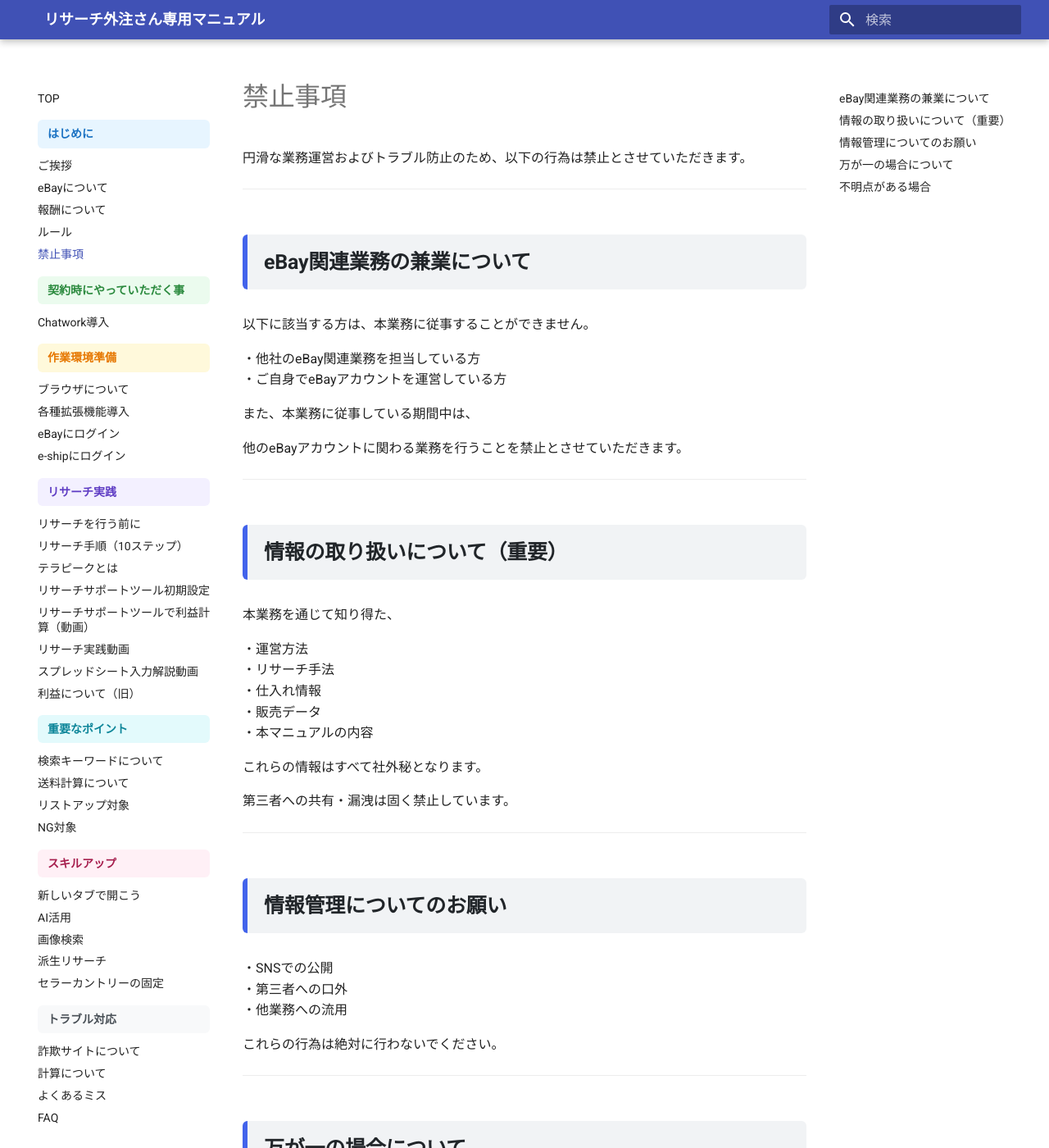
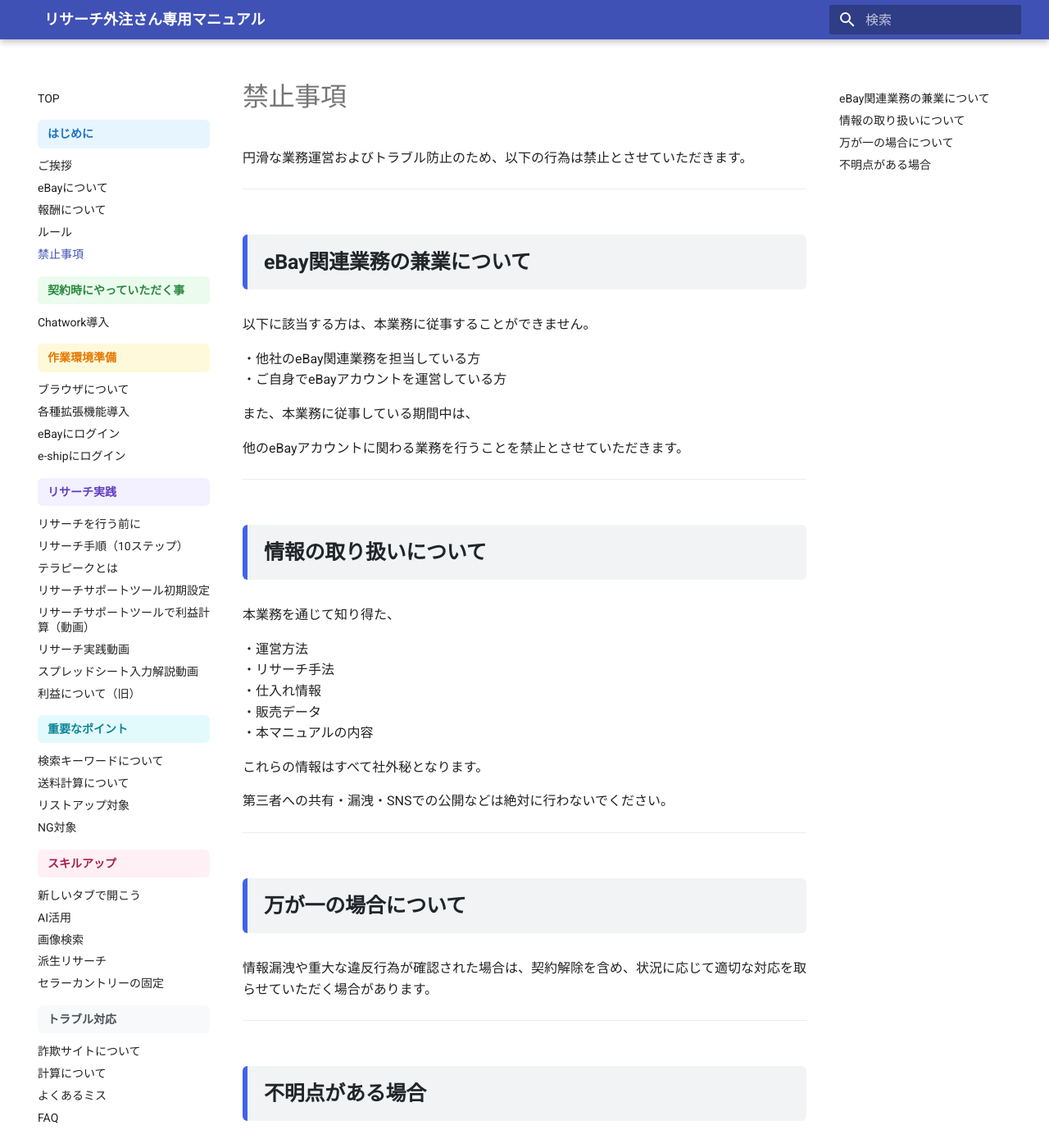
Before and after one commit to jun-hata/outsourcing-manual, an MkDocs documentation site: the page built from docs/prohibited.md, in a window 1280 px wide and 1400 px high. Shown: the whole window at 82% size. Built offline with MkDocs 1.6.1 and Material for MkDocs 9.7.7, drawn with Linux system fonts in a browser that asks for light colours.

Commit message:
禁止事項

```diff
--- a/docs/prohibited.md
+++ b/docs/prohibited.md
@@ -17,7 +17,7 @@
 
 ---
 
-## 情報の取り扱いについて（重要）
+## 情報の取り扱いについて
 
 本業務を通じて知り得た、
 
@@ -29,17 +29,7 @@
 
 これらの情報はすべて社外秘となります。
 
-第三者への共有・漏洩は固く禁止しています。
-
----
-
-## 情報管理についてのお願い
-
-・SNSでの公開
-・第三者への口外
-・他業務への流用
-
-これらの行為は絶対に行わないでください。
+第三者への共有・漏洩・SNSでの公開などは絶対に行わないでください。
 
 ---
 
```
